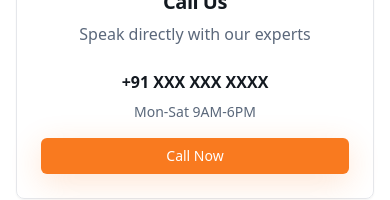
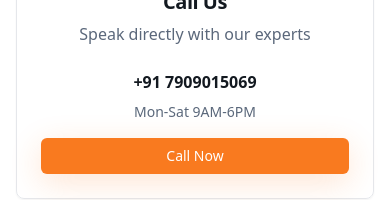
Before and after one commit to itsmodassir/modern-site-open, a React (Vite) app: page /contact in a window 390 px wide. Shown: the part 924-1124 px from the top of the page. Built offline with nearby package versions, Linux system fonts and the light colour scheme.

Commit message:
Update contact information
Update contact information with the provided phone number.

```diff
--- a/src/pages/Contact.tsx
+++ b/src/pages/Contact.tsx
@@ -40,7 +40,7 @@ const Contact = () => {
       icon: Phone,
       title: "Call Us",
       description: "Speak directly with our experts",
-      value: "+91 XXX XXX XXXX",
+      value: "+91 7909015069",
       action: "Call Now",
       available: "Mon-Sat 9AM-6PM"
     },
```
